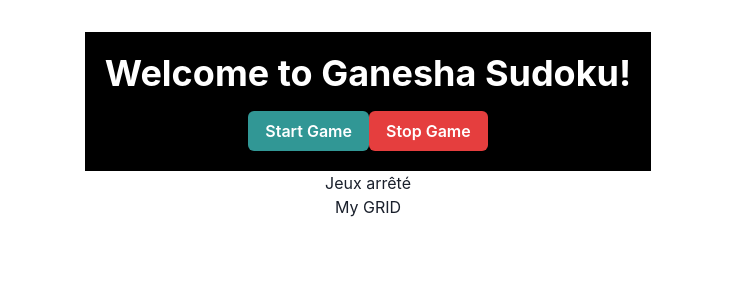
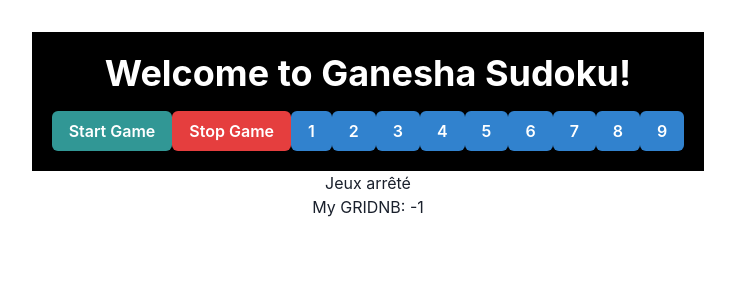
Before and after one commit to alexisdegraeve/ganeshasudoku, a React (Vite) app in the folder ganesha-sudoku/: page / in a window 1280 px wide. Shown: the top 300 px of the page, without its empty margins (272-1007 px from the left). Built offline with nearby package versions, Linux system fonts and the light colour scheme.

Commit message:
add button number

```diff
--- a/ganesha-sudoku/src/game.tsx
+++ b/ganesha-sudoku/src/game.tsx
@@ -29,6 +29,7 @@ function Game() {
     const [started, setStarted] = useState(false);
     const [grid, setGrid] = useState<number[][]>([]);
     const [userGrid, setUserGrid] = useState<number[][]>([]);
+    const [nbSelected, setNbSelected] = useState(-1);
 
     useEffect(() => {
         console.log("grid ", grid)
@@ -37,6 +38,10 @@ function Game() {
     const StopGame = () => {
         console.log("Start Game");
         setStarted(false);
+    }
+
+    const changeNbSelected = (nbSelect: number) => {
+        setNbSelected(nbSelect);
     }
 
     // Fill the grid with 0
@@ -60,11 +65,18 @@ function Game() {
                 <Heading mb={4} color="white">Welcome to Ganesha Sudoku!</Heading>
                 <Button colorScheme="teal" onClick={StartGame}>Start Game</Button>
                 <Button colorScheme="red" onClick={StopGame}>Stop Game</Button>
+
+                { Array.from({length: 9}, (_,i) => (
+                    <Button key={i} colorScheme="blue" onClick={() => changeNbSelected(i+1)}>{i + 1}</Button>
+                    ))
+                }
             </Box>
             {started && <p>Jeux démarré</p>}
             {!started && <p>Jeux arrêté</p>}
 
             <Grid   gridData={userGrid} />
+
+            NB: {nbSelected}
         </>
     )
 
```
